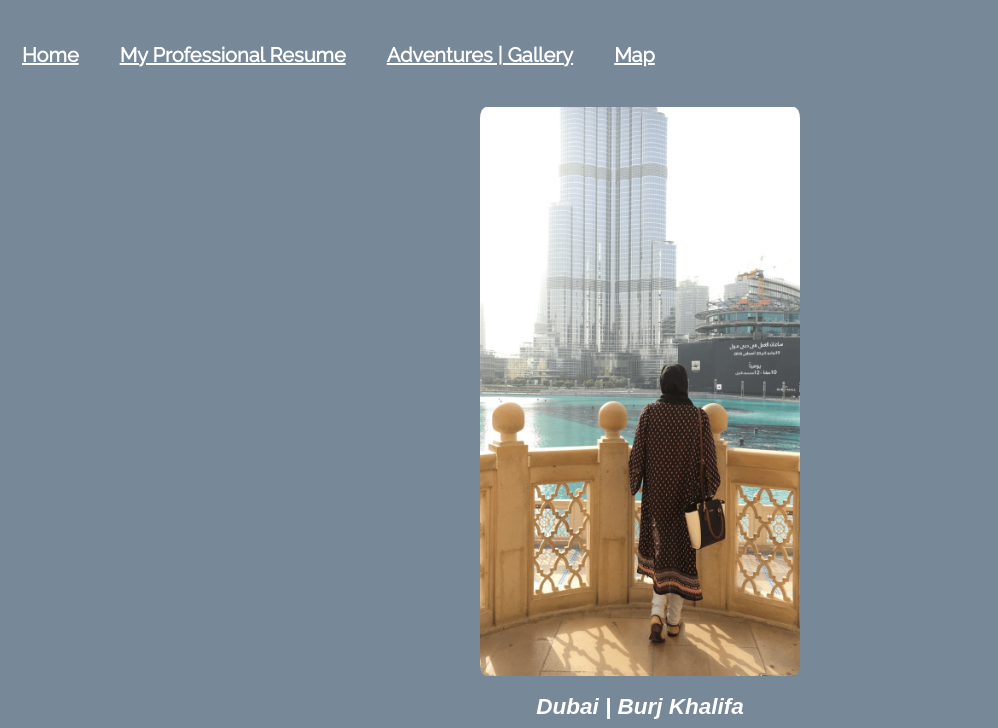
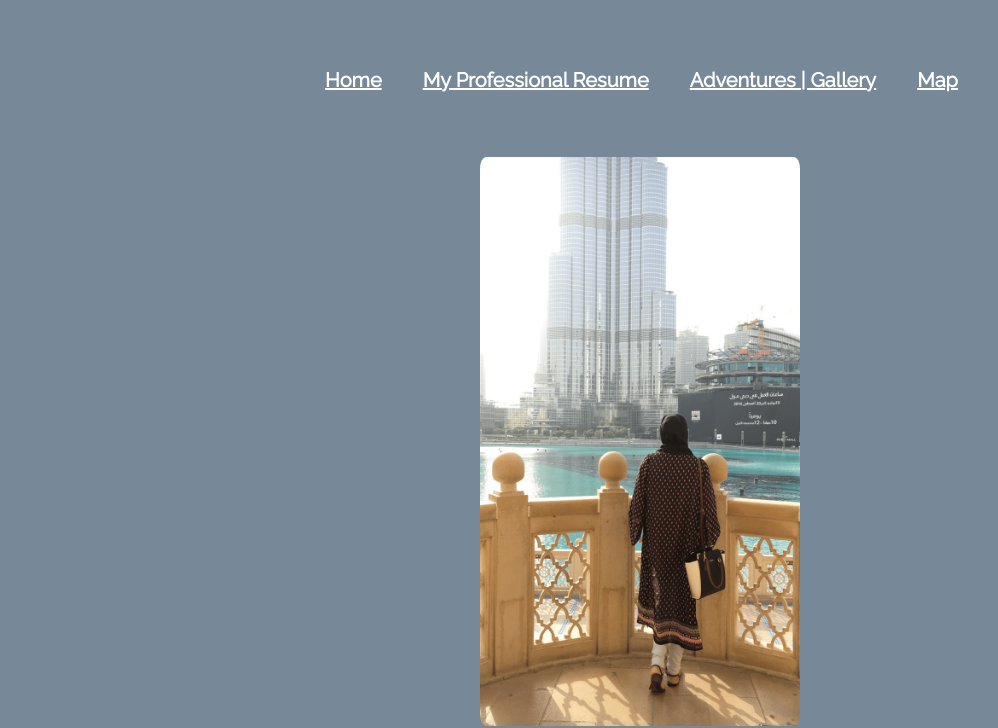
Before and after one commit to wardhai/Project-3, a plain HTML site: page adventures.html in a window 1280 px wide. Shown: the part 76-804 px from the top of the page, without its empty margins (0-998 px from the left). Drawn offline with Linux system fonts and the light colour scheme.

Commit message:
creating java script

```diff
--- a/adventures.html
+++ b/adventures.html
@@ -13,7 +13,7 @@
   <body>
     <h1 id="title"> Adventures | Gallery </h1>
 	 <nav id= "tabs">
-	  <ul>
+	  <ul id= "tabs1">
 		<li><a href="index.html"><u>Home</u></a></li>
 		<li><a href="resume.html"><u>My Professional Resume</u></a></li>
 		<li><a href="#"><u>Adventures | Gallery</u></a></li>
--- a/css/style.css
+++ b/css/style.css
@@ -12,19 +12,21 @@ nav#tabs, #tabs1{
 		font-family: "Raleway", sans-serif;
 		font-size: 20px;
 		margin-left: 1px;
+
 }
 
 nav#tabs ul{
 		list-style: none;
-		padding:0;
+		padding:5px;
 		overflow: hidden;
-		position: relative;
+		text-align:center;
 }
 
 nav#tabs ul li{
 		float: left;
 		margin-left:1px;
 		display:block;
+		text-align:center;
 }
 
 nav#tabs ul li a, #tabs1{
```
Also changed, not shown: script.js (added, +7 -0 lines).
